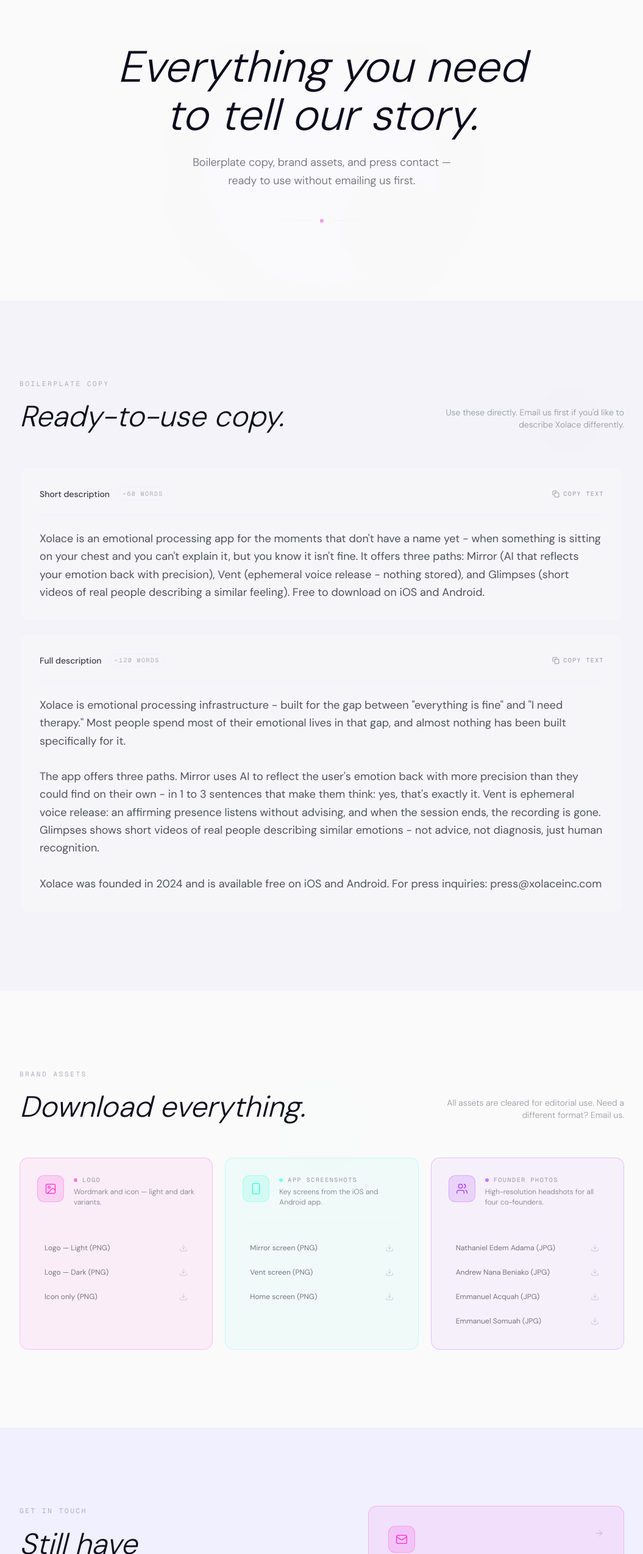
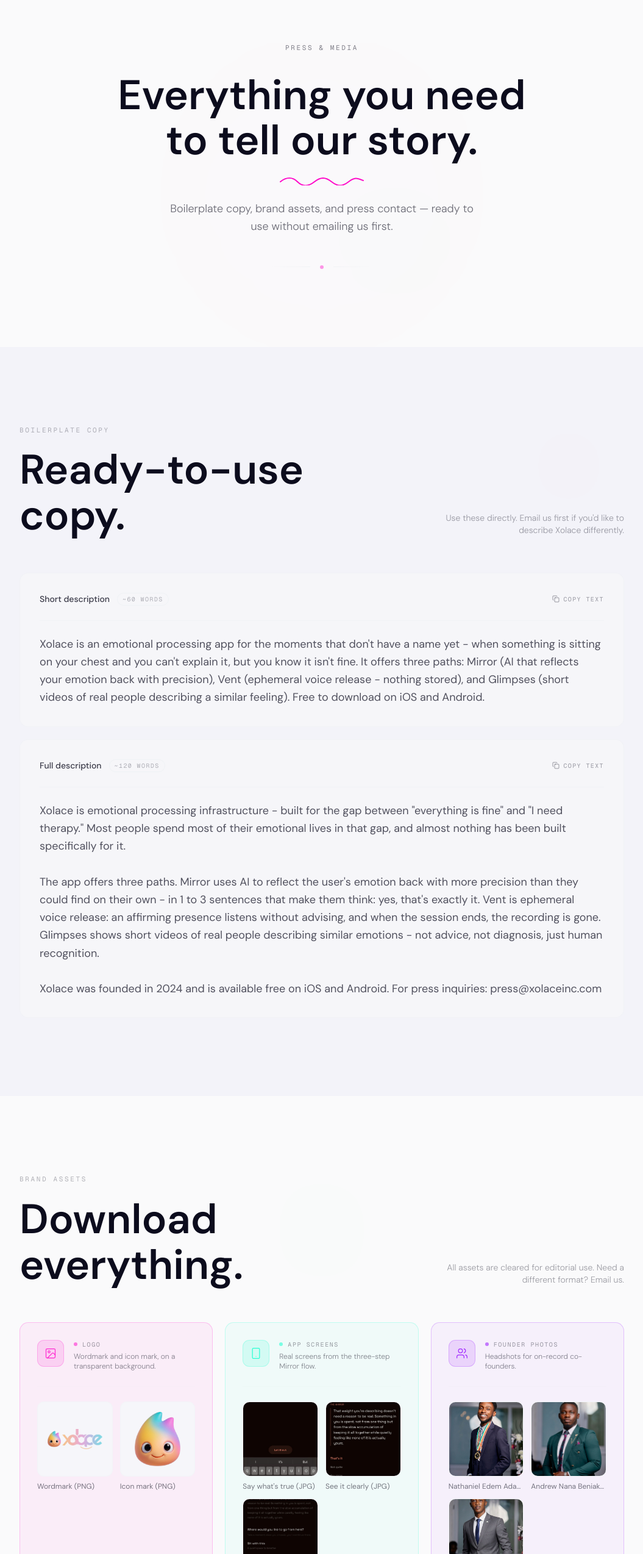
Before and after one commit to xolace-official/xolace_mobile_site, a Next.js app: page /press in a window 1280 px wide. Shown: the part 58-2606 px from the top of the page at 61% size, without its empty margins (112-1167 px from the left). Built offline with nearby package versions, Linux system fonts and the light colour scheme.

Commit message:
Redesign press page

```diff
--- a/components/press/press-assets.tsx
+++ b/components/press/press-assets.tsx
@@ -1,14 +1,19 @@
 "use client"
 
+import Image from "next/image"
 import { m as motion } from "motion/react"
 import { Download, ImageIcon, Smartphone, Users } from "lucide-react"
 import type { LucideIcon } from "lucide-react"
+import { founders } from "@/lib/team"
+
+type AssetFile = { name: string; href: string }
 
 type Asset = {
   label: string
   description: string
   Icon: LucideIcon
-  files: { name: string; href: string }[]
+  files: AssetFile[]
+  fit: "contain" | "cover"
   accentBorder: string
   accentBg: string
   iconBg: string
@@ -19,15 +24,12 @@ type Asset = {
 const assets: Asset[] = [
   {
     label: "Logo",
-    description: "Wordmark and icon — light and dark variants.",
+    description: "Wordmark and icon mark, on a transparent background.",
     Icon: ImageIcon,
+    fit: "contain",
     files: [
-      {
-        name: "Logo — Light (PNG)",
-        href: "/press/assets/xolace-logo-light.png",
-      },
-      { name: "Logo — Dark (PNG)", href: "/press/assets/xolace-logo-dark.png" },
-      { name: "Icon only (PNG)", href: "/press/assets/xolace-icon.png" },
+      { name: "Wordmark (PNG)", href: "/logo/main-logo.png" },
+      { name: "Icon mark (PNG)", href: "/logo/favicon.png" },
     ],
     accentBorder: "border-primary/20",
     accentBg: "bg-primary/[0.05]",
@@ -36,16 +38,17 @@ const assets: Asset[] = [
     dotColor: "bg-primary/50",
   },
   {
-    label: "App Screenshots",
-    description: "Key screens from the iOS and Android app.",
+    label: "App Screens",
+    description: "Real screens from the three-step Mirror flow.",
     Icon: Smartphone,
+    fit: "cover",
     files: [
+      { name: "Say what's true (JPG)", href: "/app-images/say-whats-true.jpeg" },
+      { name: "See it clearly (JPG)", href: "/app-images/see-it-clearly.jpeg" },
       {
-        name: "Mirror screen (PNG)",
-        href: "/press/assets/screenshot-mirror.png",
+        name: "Choose what's next (JPG)",
+        href: "/app-images/choose-whats-next.jpeg",
       },
-      { name: "Vent screen (PNG)", href: "/press/assets/screenshot-vent.png" },
-      { name: "Home screen (PNG)", href: "/press/assets/screenshot-home.png" },
     ],
     accentBorder: "border-accent/20",
     accentBg: "bg-accent/[0.04]",
@@ -55,26 +58,15 @@ const assets: Asset[] = [
   },
   {
     label: "Founder Photos",
-    description: "High-resolution headshots for all four co-founders.",
+    description: "Headshots for on-record co-founders.",
     Icon: Users,
-    files: [
-      {
-        name: "Nathaniel Edem Adama (JPG)",
-        href: "/press/assets/headshot-nathaniel.jpg",
-      },
-      {
-        name: "Andrew Nana Beniako (JPG)",
-        href: "/press/assets/headshot-andrew.jpg",
-      },
-      {
-        name: "Emmanuel Acquah (JPG)",
-        href: "/press/assets/headshot-emmanuel-acquah.jpg",
-      },
-      {
-        name: "Emmanuel Somuah (JPG)",
-        href: "/press/assets/headshot-emmanuel-somuah.jpg",
-      },
-    ],
+    fit: "cover",
+    files: founders
+      .filter((founder) => founder.image)
+      .map((founder) => ({
+        name: `${founder.name} (JPG)`,
+        href: founder.image as string,
+      })),
     accentBorder: "border-chart-2/20",
     accentBg: "bg-chart-2/[0.04]",
     iconBg: "bg-chart-2/[0.12] border-chart-2/20",
@@ -82,6 +74,47 @@ const assets: Asset[] = [
     dotColor: "bg-chart-2/50",
   },
 ]
+
+function AssetThumbnail({
+  file,
+  fit,
+  iconColor,
+}: {
+  file: AssetFile
+  fit: "contain" | "cover"
+  iconColor: string
+}) {
+  return (
+    <a
+      href={file.href}
+      download
+      className="group/thumb block space-y-2"
+      aria-label={`Download ${file.name}`}
+    >
+      <div className="relative aspect-square overflow-hidden rounded-xl border border-border/15 bg-xo-surface-low">
+        <Image
+          src={file.href}
+          alt=""
+          fill
+          className={
+            fit === "contain"
+              ? "object-contain p-4"
+              : "object-cover transition-transform duration-500 group-hover/thumb:scale-105"
+          }
+          sizes="(min-width: 768px) 33vw, 50vw"
+        />
+        <div className="absolute inset-0 flex items-center justify-center bg-background/0 opacity-0 backdrop-blur-[1px] transition-all duration-300 group-hover/thumb:bg-background/40 group-hover/thumb:opacity-100">
+          <div className="flex size-9 items-center justify-center rounded-full border border-border/30 bg-background/80">
+            <Download className={`size-4 ${iconColor}`} strokeWidth={1.5} />
+          </div>
+        </div>
+      </div>
+      <p className="truncate text-xs text-muted-foreground/55 transition-colors duration-200 group-hover/thumb:text-foreground/80">
+        {file.name}
+      </p>
+    </a>
+  )
+}
 
 export function PressAssets() {
   return (
@@ -103,7 +136,7 @@ export function PressAssets() {
             Brand assets
           </p>
           <div className="flex flex-col gap-4 sm:flex-row sm:items-end sm:justify-between">
-            <h2 className="font-serif text-4xl leading-[1.1] font-light text-foreground italic md:text-5xl">
+            <h2 className="font-serif text-5xl leading-[1.1] font-semibold text-foreground md:text-6xl lg:text-[4.25rem]">
               Download everything.
             </h2>
             <p className="max-w-xs pb-1 text-sm font-light text-muted-foreground/40 sm:text-right">
@@ -121,6 +154,7 @@ export function PressAssets() {
                 description,
                 Icon,
                 files,
+                fit,
                 accentBorder,
                 accentBg,
                 iconBg,
@@ -162,22 +196,14 @@ export function PressAssets() {
 
                 <div className="h-px bg-border/15" />
 
-                <div className="space-y-1">
-                  {files.map(({ name, href }) => (
-                    <a
-                      key={name}
-                      href={href}
-                      download
-                      className="group flex items-center justify-between gap-3 rounded-xl px-3 py-2.5 transition-colors duration-200 hover:bg-background/50"
-                    >
-                      <span className="truncate text-xs text-muted-foreground/55 transition-colors duration-200 group-hover:text-foreground/80">
-                        {name}
-                      </span>
-                      <Download
-                        className={`size-3.5 text-muted-foreground/20 group-hover:${iconColor} shrink-0 transition-colors duration-200`}
-                        strokeWidth={1.5}
-                      />
-                    </a>
+                <div className="grid grid-cols-2 gap-3">
+                  {files.map((file) => (
+                    <AssetThumbnail
+                      key={file.href}
+                      file={file}
+                      fit={fit}
+                      iconColor={iconColor}
+                    />
                   ))}
                 </div>
               </motion.div>
--- a/components/press/press-boilerplate.tsx
+++ b/components/press/press-boilerplate.tsx
@@ -73,7 +73,7 @@ export function PressBoilerplate() {
             Boilerplate copy
           </p>
           <div className="flex flex-col gap-4 sm:flex-row sm:items-end sm:justify-between">
-            <h2 className="font-serif text-4xl leading-[1.1] font-light text-foreground italic md:text-5xl">
+            <h2 className="font-serif text-5xl leading-[1.1] font-semibold text-foreground md:text-6xl lg:text-[4.25rem]">
               Ready-to-use copy.
             </h2>
             <p className="max-w-xs pb-1 text-sm font-light text-muted-foreground/40 sm:text-right">
--- a/components/press/press-contact.tsx
+++ b/components/press/press-contact.tsx
@@ -48,7 +48,7 @@ export function PressContact() {
             <p className="mb-5 font-mono text-[11px] tracking-[0.24em] text-muted-foreground/30 uppercase">
               Get in touch
             </p>
-            <h2 className="mb-6 font-serif text-4xl leading-[1.1] font-light text-foreground italic md:text-5xl">
+            <h2 className="mb-6 font-serif text-5xl leading-[1.1] font-semibold text-foreground md:text-6xl lg:text-[4.25rem]">
               Still have
               <br className="hidden sm:block" /> questions?
             </h2>
--- a/components/press/press-hero.tsx
+++ b/components/press/press-hero.tsx
@@ -12,22 +12,63 @@ export function PressHero() {
       </div>
 
       <div className="section-container relative z-10 text-center">
+        <motion.p
+          initial={{ opacity: 0, y: 12 }}
+          animate={{ opacity: 1, y: 0 }}
+          transition={{ duration: 0.7, ease: [0.16, 1, 0.3, 1] }}
+          className="mb-8 font-mono text-[11px] tracking-[0.24em] text-muted-foreground/50 uppercase"
+        >
+          Press &amp; Media
+        </motion.p>
+
         <motion.h1
           initial={{ opacity: 0, y: 32 }}
           animate={{ opacity: 1, y: 0 }}
-          transition={{ duration: 1.0, ease: [0.16, 1, 0.3, 1] }}
-          className="mb-6 font-serif text-4xl leading-[1.1] font-light text-foreground italic md:text-5xl lg:text-[4.5rem]"
+          transition={{ duration: 1.0, delay: 0.1, ease: [0.16, 1, 0.3, 1] }}
+          className="font-serif text-5xl leading-[1.1] font-semibold text-foreground md:text-6xl lg:text-[4.25rem]"
         >
           Everything you need
           <br />
           to tell our story.
         </motion.h1>
 
+        {/* Signature-style flourish — matches the mark under the about/trust headings */}
+        <motion.svg
+          initial={{ opacity: 0 }}
+          animate={{ opacity: 1 }}
+          transition={{ duration: 0.8, delay: 0.35, ease: [0.16, 1, 0.3, 1] }}
+          aria-hidden
+          width="140"
+          height="16"
+          viewBox="0 0 140 16"
+          fill="none"
+          className="mx-auto mt-5"
+        >
+          <path
+            d="M2 10c10-8 20-8 28 0s18 8 28 0 18-8 28 0 18 8 28 0 14-6 24-2"
+            stroke="url(#press-signature-gradient)"
+            strokeWidth="2"
+            strokeLinecap="round"
+          />
+          <defs>
+            <linearGradient
+              id="press-signature-gradient"
+              x1="0"
+              y1="0"
+              x2="140"
+              y2="0"
+            >
+              <stop offset="0%" stopColor="var(--primary)" />
+              <stop offset="100%" stopColor="var(--accent)" />
+            </linearGradient>
+          </defs>
+        </motion.svg>
+
         <motion.p
           initial={{ opacity: 0, y: 16 }}
           animate={{ opacity: 1, y: 0 }}
           transition={{ duration: 0.8, delay: 0.2, ease: [0.16, 1, 0.3, 1] }}
-          className="mx-auto max-w-md text-base leading-relaxed font-light text-muted-foreground/60 md:text-lg"
+          className="mx-auto mt-6 max-w-lg text-base leading-relaxed font-light text-muted-foreground/60 md:text-lg"
         >
           Boilerplate copy, brand assets, and press contact — ready to use
           without emailing us first.
```
